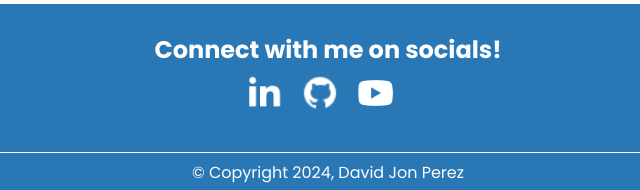
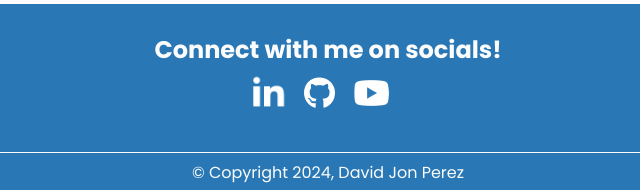
Before and after one commit to davidjperez00/personal_site_v2, a plain HTML site: page projects.html in a window 1280 px wide. Shown: the part 1604-1794 px from the top of the page, 312-952 px from the left. Drawn offline with Linux system fonts and the light colour scheme.

Commit message:
fix blurry git icon

```diff
--- a/projects.html
+++ b/projects.html
@@ -248,12 +248,13 @@
                 alt="icon"
               />
             </a>
-            <a target="_blank" rel="noreferrer" href="https://github.com/davidjperez00">
-              <img
-                class="main-footer__icon"
-                src="assets/footer/github-ico.png"
-                alt="icon"
-              />
+            <a
+            href="https://github.com/davidjperez00"
+            aria-label="github"
+            rel="noreferrer"
+            class="main-footer__icon git-icon"
+            target="_blank">
+              <i aria-hidden="true" class="fab fa-github"></i>
             </a>
             <a target="_blank" rel="noreferrer" href="https://www.youtube.com/channel/UCvRXNFfH7nu2xRgsOhfexqQ">
               <img
--- a/styles.css
+++ b/styles.css
@@ -137,6 +137,12 @@ button {
 .link--icon {
   color: #555;
   font-size: 1.2rem;
+}
+
+.link--icon--about {
+  margin-top: 0.4em;
+  color: #555;
+  font-size: 1.9rem;
 }
 
 .btn {
@@ -306,7 +312,7 @@ main {
   margin-top: 2.4em;
 }
 
-.about .link--icon {
+.about .link--icon--about {
   margin-right: 0.8em;
 }
 
@@ -605,3 +611,10 @@ main {
   color: #FCFCFC;
   text-align: center;
 }
+
+.git-icon {
+  margin-right: .5rem;
+  width: 2.5rem;
+  margin-top: -0.2rem;
+  font-size: 2rem;
+}
```
Also changed, not shown: index.html (+9 -8 lines).
